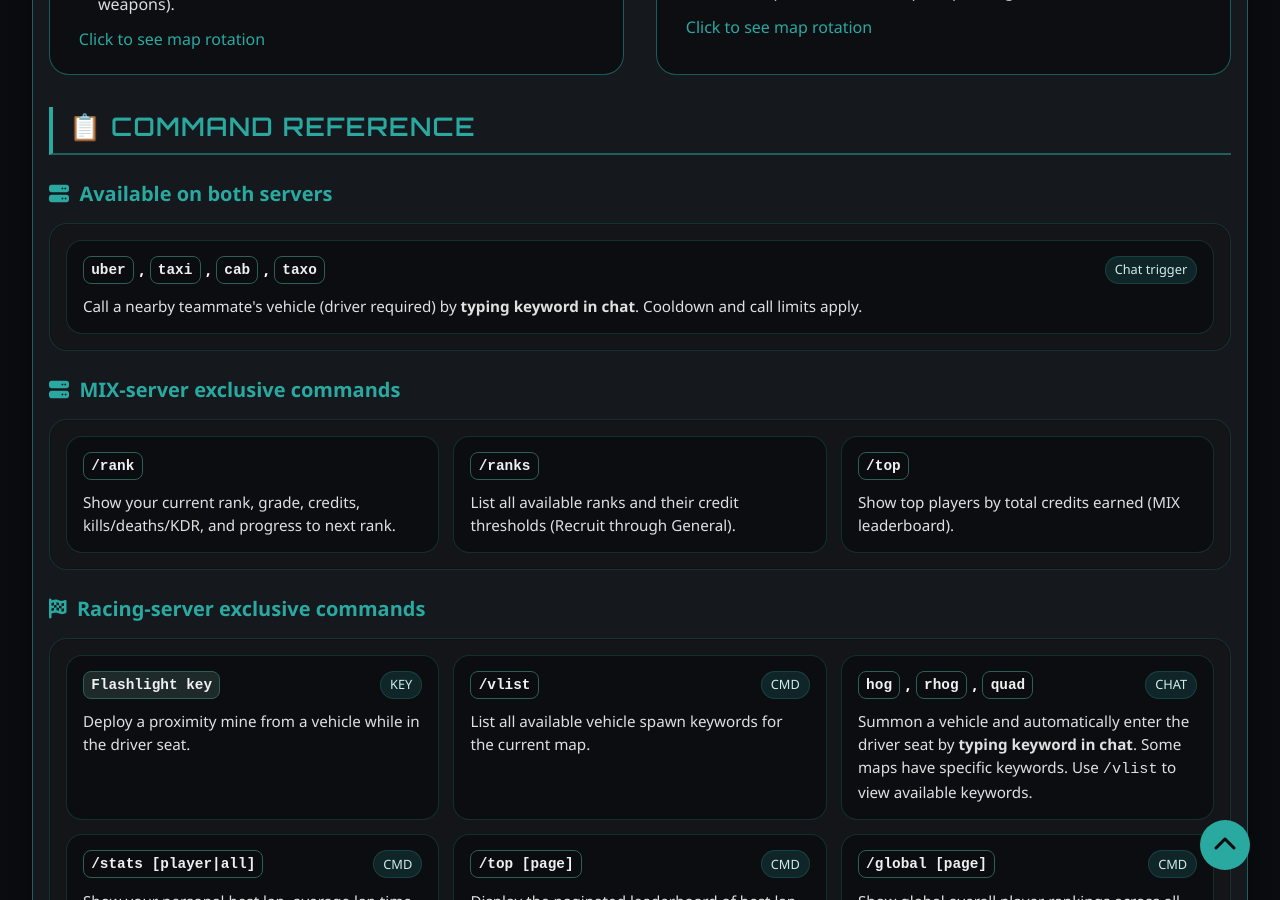
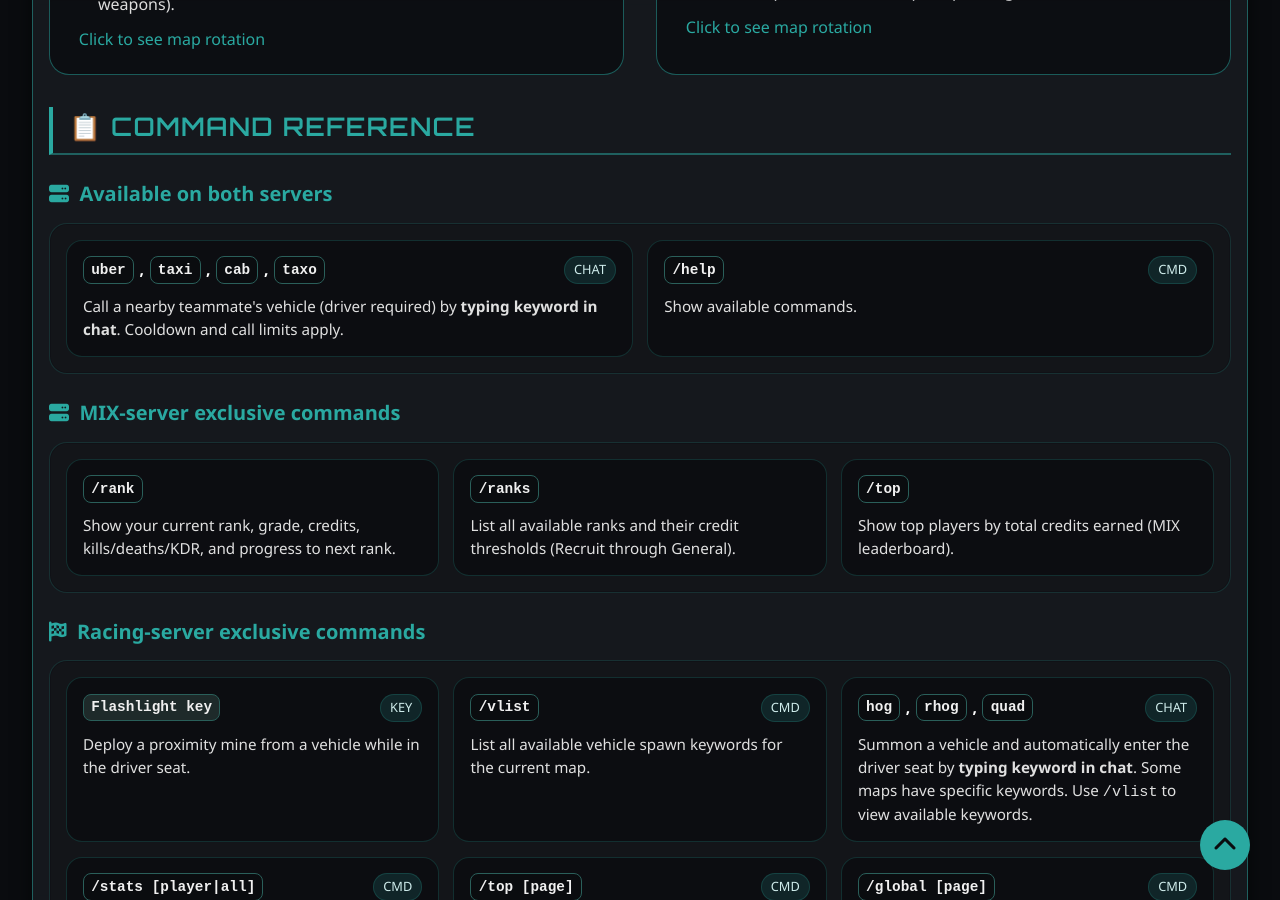
Before and after one commit to Chalwk/liberty-ce, a Jekyll site: the page built from pages/server-features.html, in a window 1280 px wide and 900 px high, scrolled down 903 px. Built offline with Jekyll 4.4.1, drawn with Linux system fonts in a browser that asks for light colours.

Commit message:
tidied up server-features.html

```diff
--- a/pages/server-features.html
+++ b/pages/server-features.html
@@ -328,13 +328,20 @@ description: Liberty Gaming's server features and commands
                     <div class="command-name">
                         <code>uber</code>, <code>taxi</code>, <code>cab</code>, <code>taxo</code>
                     </div>
-                    <div class="command-meta">Chat trigger</div>
+                    <div class="command-meta">CHAT</div>
                 </div>
                 <div class="command-description">
                     Call a nearby teammate's vehicle (driver required) by <strong>typing keyword in chat</strong>.
                     Cooldown and call
                     limits apply.
                 </div>
+            </article>
+            <article class="command-card">
+                <div class="command-header">
+                    <div class="command-name"><code>/help</code></div>
+                    <div class="command-meta">CMD</div>
+                </div>
+                <div class="command-description">Show available commands.</div>
             </article>
         </div>
     </div>
```
